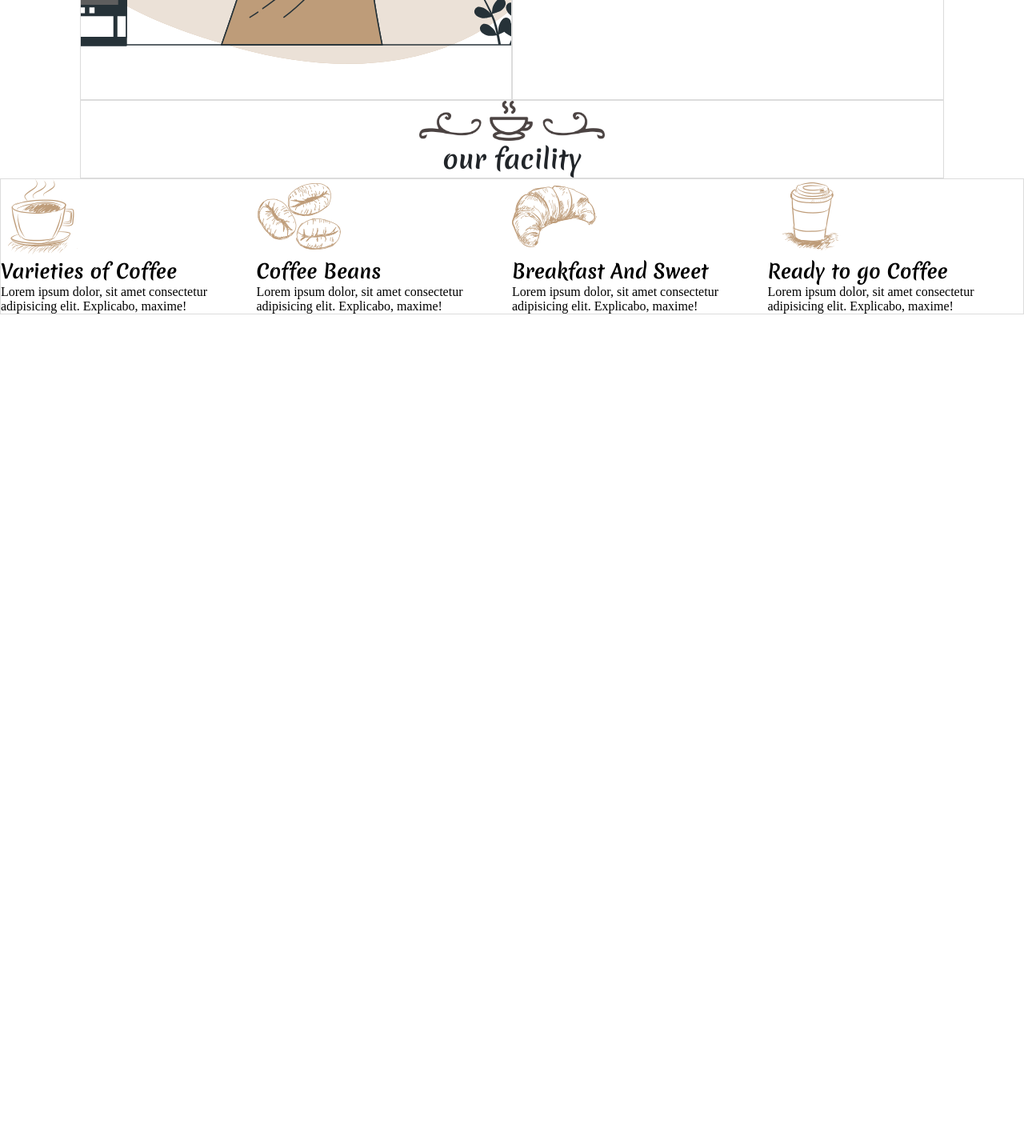
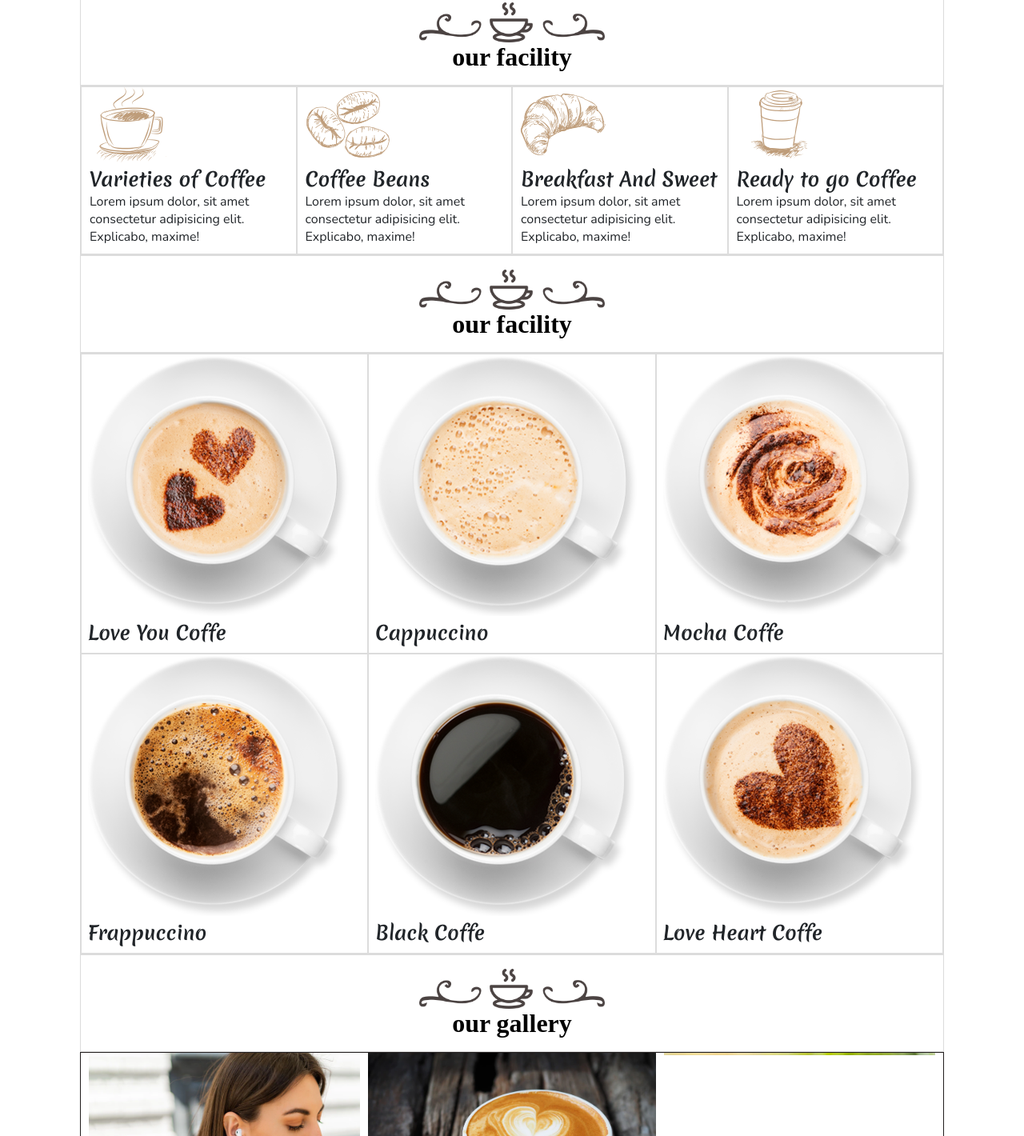
Before and after one commit to Kabil-17/newwork, a plain HTML site: page index.html in a window 1280 px wide. Shown: the part 1380-2800 px from the top of the page at 80% size. Before the commit the page ends 1773 px from the top, so only its background shows below. Drawn offline with nearby package versions, Linux system fonts and the light colour scheme.

Commit message:
files modified

```diff
--- a/index.html
+++ b/index.html
@@ -66,6 +66,31 @@
             <p>Lorem ipsum dolor, sit amet consectetur adipisicing elit. Explicabo, maxime!</p>
         </div>
     </div>
+    <div id="logo2">
+        <img src="./images/heading-img.png" alt="">
+        <h1>our facility</h1>
+    </div>
+    <div id="our-facility">
+        <div class="varity"><img src="./images/menu-1.png" alt=""><div><h2>Love You Coffe</h2></div></div>
+        <div class="varity"><img src="./images/menu-2.png" alt=""><div><h2>Cappuccino</h2></div></div>
+        <div class="varity"><img src="./images/menu-3.png" alt=""><div><h2>Mocha Coffe</h2></div></div>
+        <div class="varity"><img src="./images/menu-4.png" alt=""><div><h2>Frappuccino</h2></div></div>
+        <div class="varity"><img src="./images/menu-5.png" alt=""><div><h2>Black Coffe</h2></div></div>
+        <div class="varity"><img src="./images/menu-6.png" alt=""><div><h2>Love Heart Coffe</h2></div></div>
+    </div>
+    <div id="logo3">
+        <img src="./images/heading-img.png" alt="">
+        <h1>our gallery</h1>
+    </div>
+    <div id="gallery">
+        <div id="gal1"></div>
+        <div id="gal2"></div>
+        <div id="gal3"></div>
+        <div id="gal4"></div>
+        <div id="gal5"></div>
+        <div id="gal6"></div>
+
+    </div>
 
 </body>
 </html>
--- a/style.css
+++ b/style.css
@@ -1,4 +1,4 @@
-@import url('https://fonts.googleapis.com/css2?family=Merienda:wght@300..900&family=Nunito+Sans:ital,opsz,wght@0,6..12,200..1000;1,6..12,200..1000&display=swap');
+@import url('https://fonts.googleapis.com/css2?family=Merienda:wght@300..900&family=Nunito:ital,wght@0,200..1000;1,200..1000&display=swap');
 *{
     padding: 0;
     margin: 0;
@@ -8,7 +8,6 @@
     justify-content: space-between;
     align-items: center;
     margin: 15px;
-    position: ;
 }
 #navmain img{
     height: 45px;
@@ -53,7 +52,7 @@
 }
 
 #intro-n{
-    height: 780px;
+    height: 640px;
   display: flex;
   justify-content: center;
   margin: 0 100px;
@@ -65,7 +64,7 @@
     background-image:url(./images/about-img.svg);
     background-repeat: no-repeat;
     background-position: center;
-    background-size: cover;
+    padding: 50px;
 
 }
 #intro-sec{
@@ -98,24 +97,130 @@
     display: flex;
     flex-direction: column;
     align-items: center;
+    justify-content: center;
     margin: 0 100px;
-
+    height: 120px;
 }
 #logo img{
     height: 50px;
 }
-#logo h1{
+#logo h2{
     font-family: "Merienda", serif;
     color: #212529;
+    padding-bottom:100px;
 }
 #facilities{
     border:1px solid gainsboro;
     display: grid;
     grid-template-columns: 1fr 1fr 1fr 1fr;
+    margin: 0 100px;
+}
+.facility{
+    border: 1px solid gainsboro;
+    padding-left: 10px;
+    padding-bottom: 10px;
 }
 .facility h2{
     font-family: "Merienda", serif;
+    color: #212529;
 }
 .facility p{
     font-family: "Nunito", serif;
+    font-optical-sizing: auto;
+    color: #212529;
 }
+#logo2{
+    display: grid;
+    grid-template-columns: 1fr;
+    border: 1px solid gainsboro;
+    display: flex;
+    flex-direction: column;
+    align-items: center;
+    justify-content: center;
+    margin: 0 100px;
+    height: 120px;
+
+}
+#logo2 img{
+    height: 50px;
+}
+#logo2 h2{
+    font-family: "Merienda", serif;
+    color: #212529;
+    padding-bottom:100px;
+}
+#our-facility{
+    display: grid;
+    grid-template-columns: 1fr 1fr 1fr;
+    border: 1px solid gainsboro;
+    margin: 0 100px;
+}
+.varity {
+    border: 1px solid gainsboro;
+    padding: 0 0 8px 8px;
+    font-weight: 400;
+    color: #212529;
+}
+h2{
+    font-family: "Merienda", serif;
+    color: #212529;
+}
+#logo3{
+    display: grid;
+    grid-template-columns: 1fr;
+    border: 1px solid gainsboro;
+    display: flex;
+    flex-direction: column;
+    align-items: center;
+    justify-content: center;
+    margin: 0 100px;
+    height: 120px;
+
+}
+#logo3 img{
+    height: 50px;
+}
+#logo3 h2{
+    font-family: "Merienda", serif;
+    color: #212529;
+    padding-bottom:100px;
+}
+#gallery{
+    border: 1px solid rgb(34, 30, 30);
+    display: grid;
+    grid-template-columns: 1fr 1fr 1fr;
+    margin: 0 100px;
+
+}
+#gal1{
+    background-image: url(./images/gallery-1.webp);
+    height: 300px;
+    background-size: cover;
+    margin: 0 10px 25px 10px;
+}
+#gal2{
+    background-image: url(./images/gallery-2.webp);
+    height: 300px;
+    background-size: cover;
+}
+#gal3{
+    background-image: url(./images/gallery-3.webp);
+    height: 3px;
+    background-size: cover;
+    margin:0 10px 0 10px;
+}
+#gal4{
+    background-image: url(./images/gallery-4.webp);
+    height: 300px;
+    background-size: cover;
+}
+#gal5{
+    background-image: url(./images/gallery-5.webp);
+    height: 300px;
+    background-size: cover;
+}
+#gal6{
+    background-image: url(./images/gallery-6.webp);
+    height: 300px;
+    background-size: cover;
+}
```
